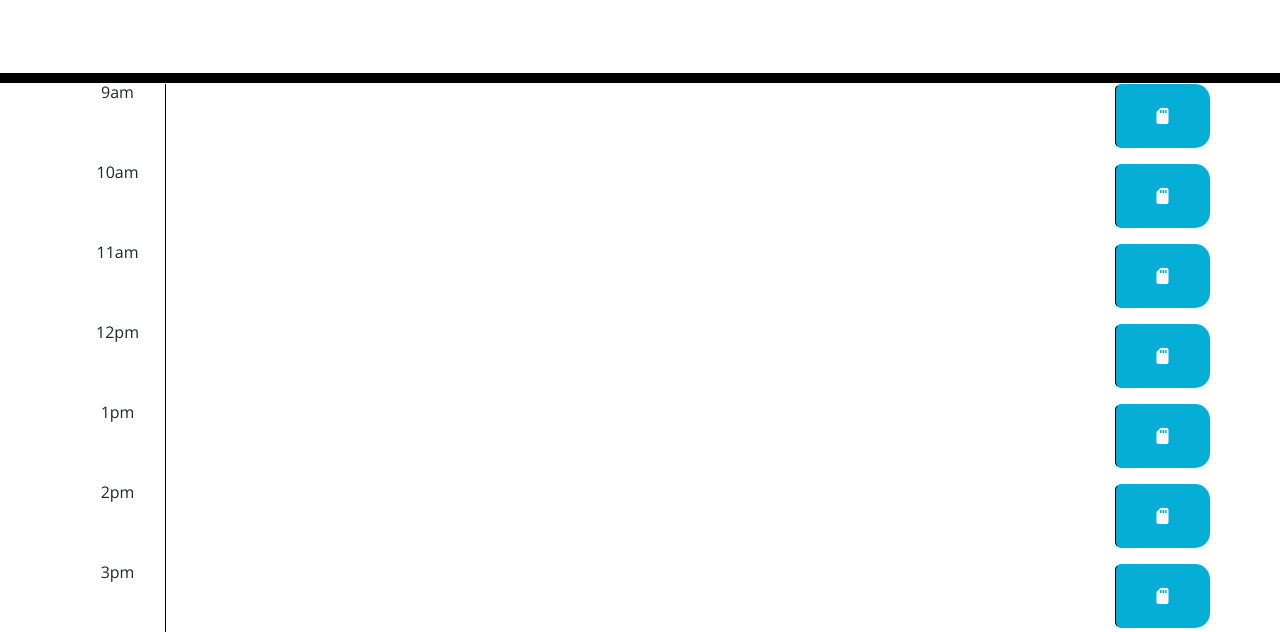
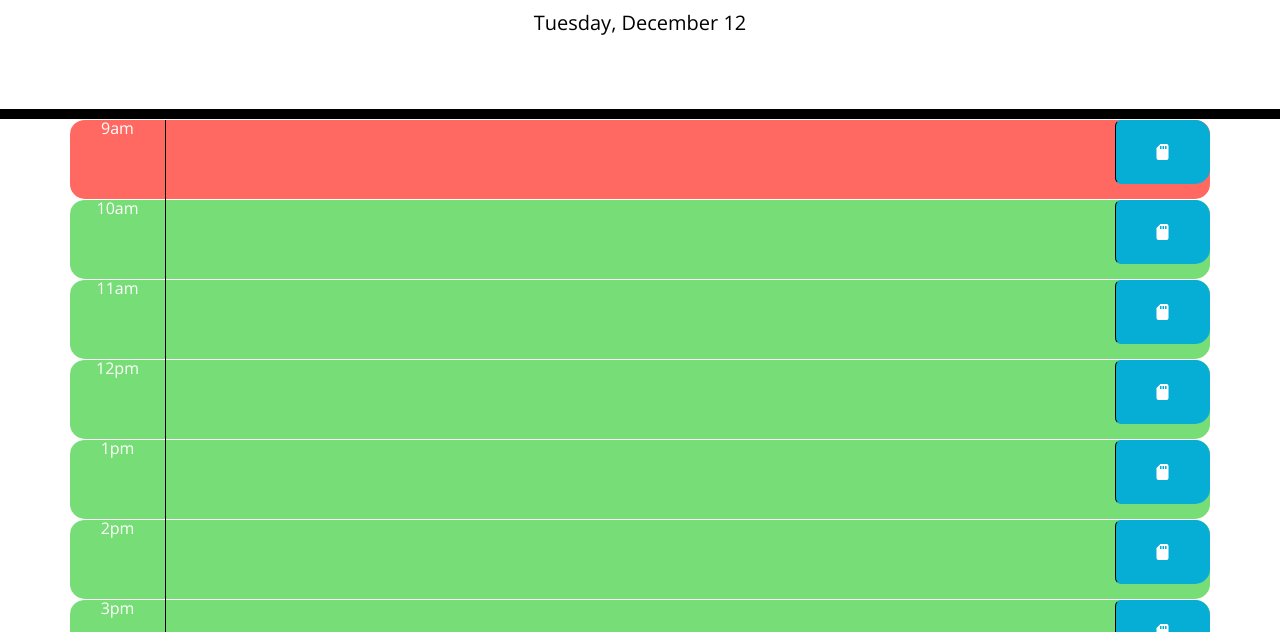
Before and after one commit to adampriley1/plannerApp, a plain HTML site: page index.html in a window 1280 px wide. Shown: the part 168-800 px from the top of the page. Drawn offline with nearby package versions, Linux system fonts and the light colour scheme.

Commit message:
fixed file structure issue and added link to application to README

```diff
--- a/index.html
+++ b/index.html
@@ -112,6 +112,6 @@
 
     <script src="https://cdnjs.cloudflare.com/ajax/libs/jquery/3.2.1/jquery.min.js"></script>
     <script src="https://cdn.jsdelivr.net/npm/dayjs@1/dayjs.min.js"></script>
-    <script src="/starter/assets/script.js"></script>
+    <script src="/assets/js/script.js"></script>
   </body>
 </html>
```
Also changed, not shown: assets/js/script.js (renamed from assets/script.js), 1 other file.
